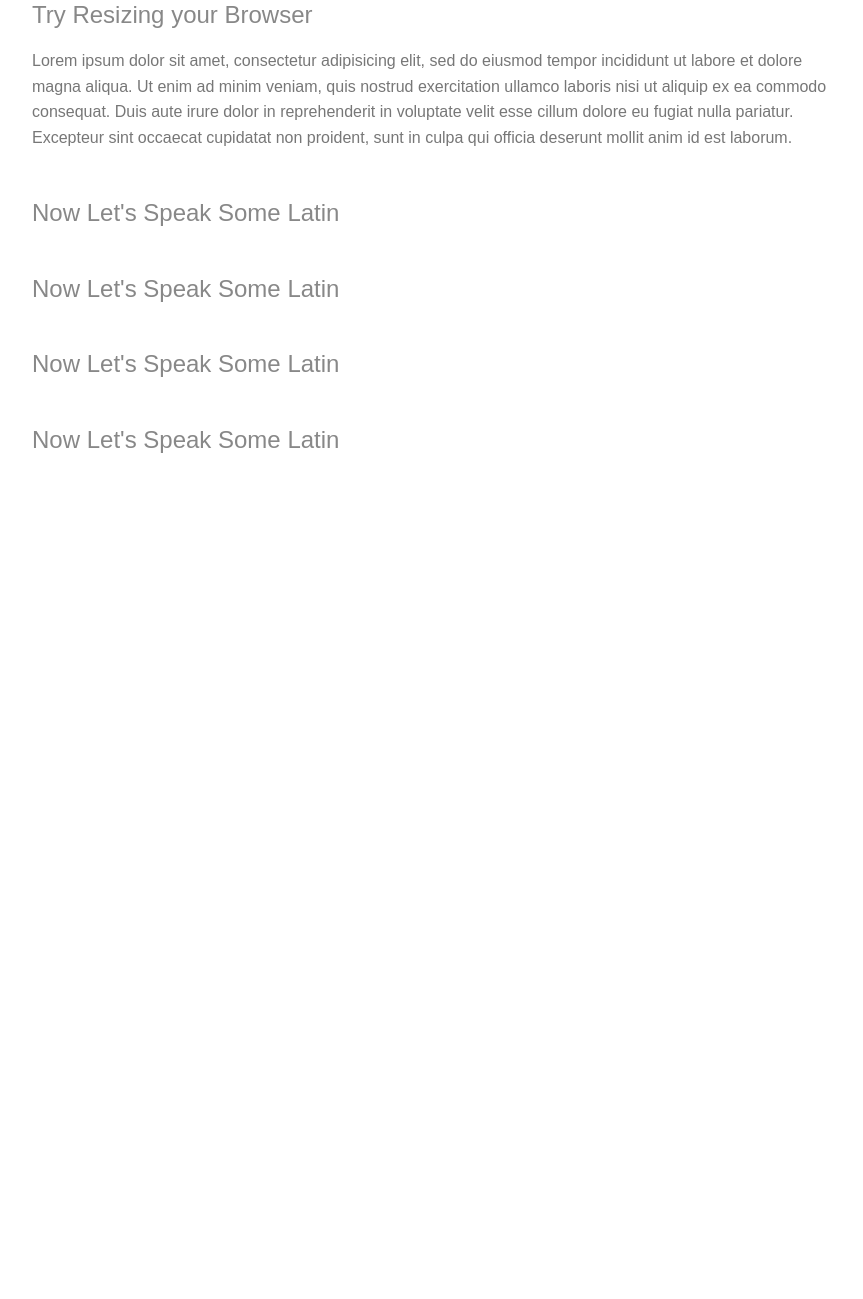
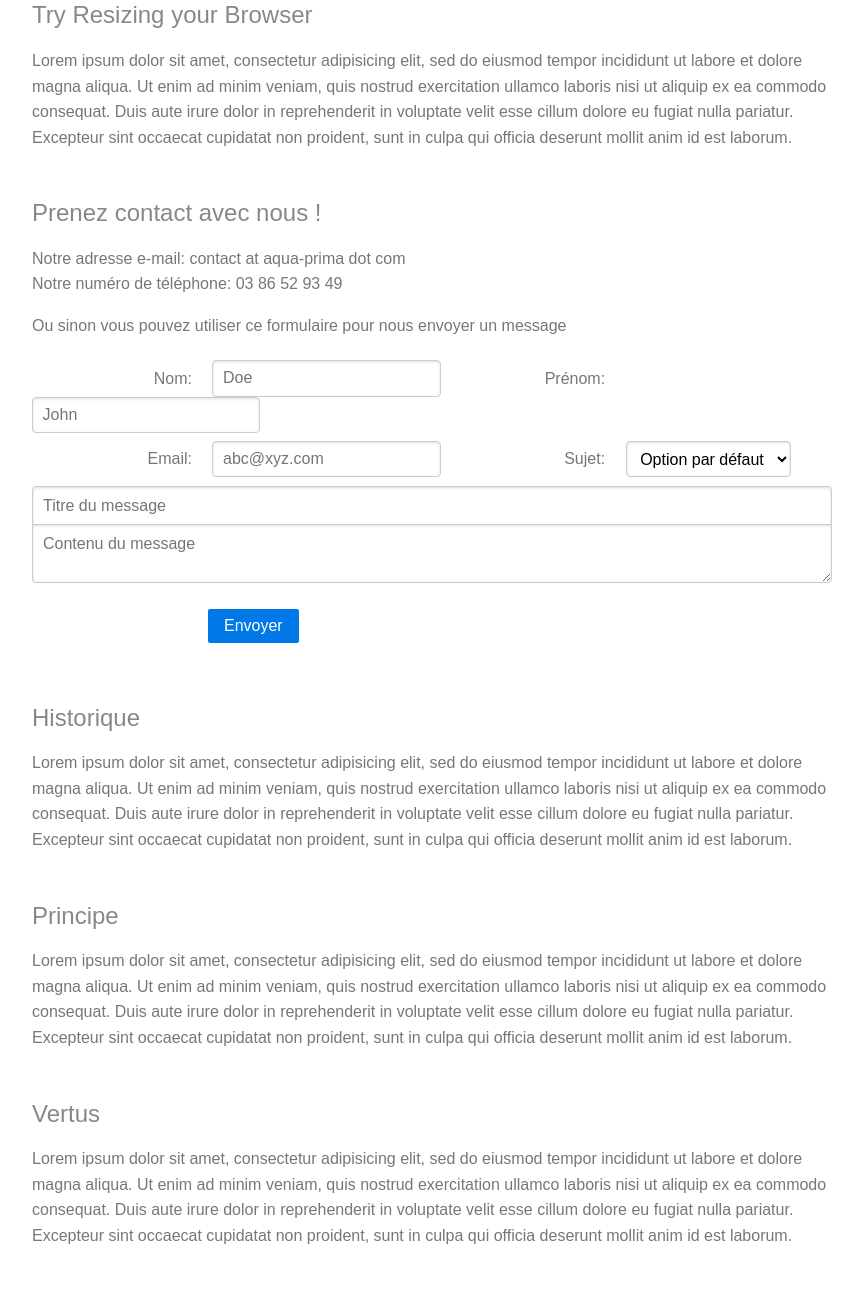
Before and after one commit to albotw/aquaprima.com, a PHP site: page / in a window 1280 px wide. Shown: the part 851-2150 px from the top of the page, without its empty margins (283-1146 px from the left). Before the commit the page ends 1304 px from the top, so only its background shows below. Run offline with PHP 8.4, Linux system fonts and the light colour scheme; some libraries are stand-ins or nearby versions.

Commit message:
ajout d'un formulaire de contact

```diff
--- a/index.html
+++ b/index.html
@@ -9,7 +9,8 @@
     <title>Responsive Side Menu &ndash; Layout Examples &ndash; Pure</title>
     <link rel="stylesheet" href="https://unpkg.com/purecss@2.0.5/build/pure-min.css"
         integrity="sha384-LTIDeidl25h2dPxrB2Ekgc9c7sEC3CWGM6HeFmuDNUjX76Ert4Z4IY714dhZHPLd" crossorigin="anonymous">
-    <link rel="stylesheet" href="styles.css">
+    <link rel="stylesheet" href="pure.css">
+    <link rel="stylesheet" href="style.css">
 </head>
 
 <body>
@@ -69,7 +70,7 @@
                     nos produits de bénéficier des bienfaits de l'eau d'orage.
                 </p>
 
-                <h2 class="content-subhead" id="aqualustral">Now Let's Speak Some Latin</h2>
+                <h2 class="content-subhead" id="aqualustral">Aqualustral</h2>
                 <p>
                     Lorem ipsum dolor sit amet, consectetur adipisicing elit, sed do eiusmod tempor incididunt ut labore
                     et dolore magna aliqua. Ut enim ad minim veniam, quis nostrud exercitation ullamco laboris nisi ut
@@ -106,13 +107,80 @@
                     culpa qui officia deserunt mollit anim id est laborum.
                 </p>
 
-                <h2 class="content-subhead" id="contact">Now Let's Speak Some Latin</h2>
+                <h2 class="content-subhead" id="contact">Prenez contact avec nous !</h2>
+                <p>
+                    Notre adresse e-mail: contact at aqua-prima dot com <br />
+                    Notre numéro de téléphone: 03 86 52 93 49
+                </p>
 
-                <h2 class="content-subhead" id="historique">Now Let's Speak Some Latin</h2>
+                <p>
+                    Ou sinon vous pouvez utiliser ce formulaire pour nous envoyer un message
+                <form class="pure-form pure-form-aligned">
+                    <fieldset>
+                        <div class="pure-control-group">
+                            <label for="nom">Nom: </label>
+                            <input type="text" id="nom" placeholder="Doe" />
+                            <label for="prenom">Prénom: </label>
+                            <input type="text" id="prenom" placeholder="John" />
+                        </div>
+                        <div class="pure-control-group">
+                            <label for="email">Email: </label>
+                            <input type="email" id="email" placeholder="abc@xyz.com" required="" />
+                            <label for="sujet">Sujet:</label>
+                            <select id="sujet">
+                                <option selected="selected">Option par défaut</option>
+                                <option>Aqualustral</option>
+                                <option>Franchise</option>
+                                <option>Retours</option>
+                            </select>
+                        </div>
+                        <div class="pure-group">
+                            <input type="text" placeholder="Titre du message" class="pure-input-1" />
+                            <textarea placeholder="Contenu du message" class="pure-input-1"></textarea>
+                        </div>
+                        <div class="pure-controls">
+                            <!--
+                            <label for="checkRGPD" class="pure-checkbox">
+                                J'ai pris conscience que les informations que
+                                je fournis ne seront utilisées que par AquaPrima a des fins commerciales et ne seront
+                                pas transmises à des tiers.
+                                <input type="checkbox" id="checkRGPD" />
+                            </label>
+                        -->
+                            <button type="submit" class="pure-button pure-button-primary">Envoyer</button>
+                        </div>
+                    </fieldset>
 
-                <h2 class="content-subhead" id="principe">Now Let's Speak Some Latin</h2>
+                </form>
+                </p>
 
-                <h2 class="content-subhead" id="vertus">Now Let's Speak Some Latin</h2>
+                <h2 class="content-subhead" id="historique">Historique</h2>
+                <p>
+                    Lorem ipsum dolor sit amet, consectetur adipisicing elit, sed do eiusmod tempor incididunt ut labore
+                    et dolore magna aliqua. Ut enim ad minim veniam, quis nostrud exercitation ullamco laboris nisi ut
+                    aliquip ex ea commodo consequat. Duis aute irure dolor in reprehenderit in voluptate velit esse
+                    cillum dolore eu fugiat nulla pariatur. Excepteur sint occaecat cupidatat non proident, sunt in
+                    culpa qui officia deserunt mollit anim id est laborum.
+                </p>
+
+                <h2 class="content-subhead" id="principe">Principe</h2>
+                <p>
+                    Lorem ipsum dolor sit amet, consectetur adipisicing elit, sed do eiusmod tempor incididunt ut labore
+                    et dolore magna aliqua. Ut enim ad minim veniam, quis nostrud exercitation ullamco laboris nisi ut
+                    aliquip ex ea commodo consequat. Duis aute irure dolor in reprehenderit in voluptate velit esse
+                    cillum dolore eu fugiat nulla pariatur. Excepteur sint occaecat cupidatat non proident, sunt in
+                    culpa qui officia deserunt mollit anim id est laborum.
+                </p>
+
+                <h2 class="content-subhead" id="vertus">Vertus</h2>
+                <p>
+                    Lorem ipsum dolor sit amet, consectetur adipisicing elit, sed do eiusmod tempor incididunt ut labore
+                    et dolore magna aliqua. Ut enim ad minim veniam, quis nostrud exercitation ullamco laboris nisi ut
+                    aliquip ex ea commodo consequat. Duis aute irure dolor in reprehenderit in voluptate velit esse
+                    cillum dolore eu fugiat nulla pariatur. Excepteur sint occaecat cupidatat non proident, sunt in
+                    culpa qui officia deserunt mollit anim id est laborum.
+                </p>
+
             </div>
 
         </div>
--- a/styles.css
+++ b/pure.css
@@ -1,7 +1,3 @@
-html {
-    scroll-behavior: smooth;
-}
-
 body {
     color: #777;
 }
--- /dev/null
+++ b/style.css
@@ -0,0 +1,11 @@
+html {
+    scroll-behavior: smooth;
+}
+
+.visible{
+    visibility: visible;
+}
+
+.hidden{
+    visibility: hidden;
+}
```
